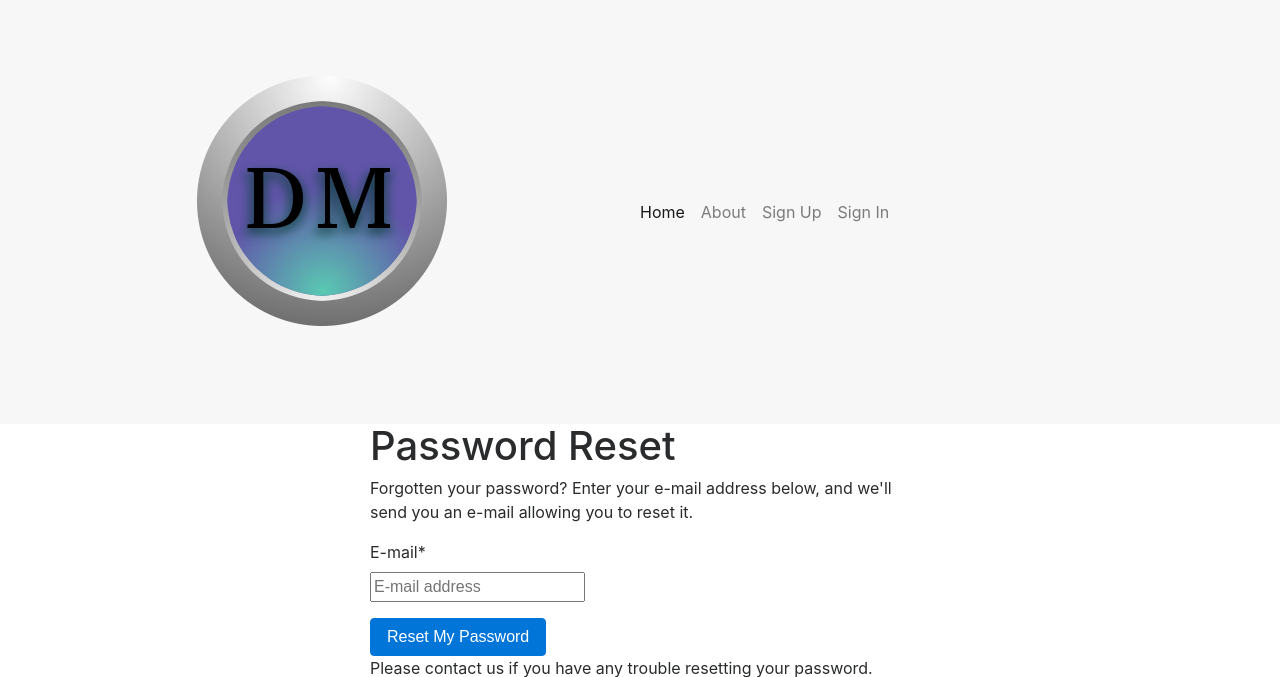
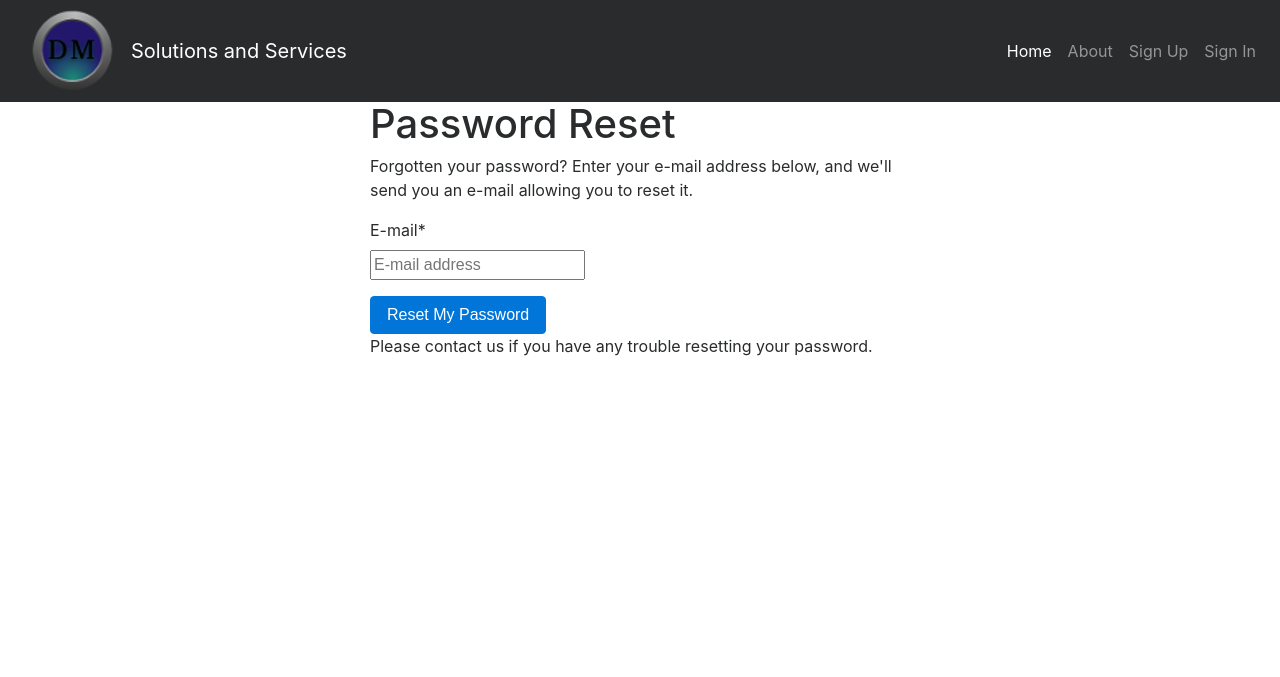
Before and after one commit to AndrewBorst/statapp, a Django app: page /accounts/password/reset/ in a window 1280 px wide. Shown: the top 677 px of the page. Run offline with Django 3.2, Linux system fonts and the light colour scheme; some libraries are stand-ins or nearby versions.

Commit message:
Navbar and logo

```diff
--- a/statapp/templates/base.html
+++ b/statapp/templates/base.html
@@ -29,14 +29,17 @@
   <body>
 
     <div class="m-b-1">
-      <nav class="navbar navbar-toggleable-md navbar-light bg-faded">
+      <nav class="navbar navbar-toggleable-md navbar-inverse bg-inverse">
         <button class="navbar-toggler navbar-toggler-right" type="button" data-toggle="collapse" data-target="#navbarSupportedContent" aria-controls="navbarSupportedContent" aria-expanded="false" aria-label="Toggle navigation">
           <span class="navbar-toggler-icon"></span>
         </button>
-        <a class="navbar-brand" href="{% url 'home' %}"><img src="{% static "images/borstlogo.png" %}" alt="Borst DM Logo"/></a>
+        <a href="#" class="navbar-left"><img src="{% static "images/borstlogo_sm.png" %}" alt="Borst DM Logo"/></a>
+
+
+        <a class="navbar-brand" href="{% url 'home' %}">Solutions and Services</a>
 
         <div class="collapse navbar-collapse" id="navbarSupportedContent">
-          <ul class="navbar-nav mr-auto">
+          <ul class="navbar-nav ml-auto w-100 justify-content-end">
             <li class="nav-item active">
               <a class="nav-link" href="{% url 'home' %}">Home <span class="sr-only">(current)</span></a>
             </li>
```
Also changed, not shown: statapp/static/images/borstlogo.png (deleted), statapp/static/images/borstlogo_sm.png (added).
